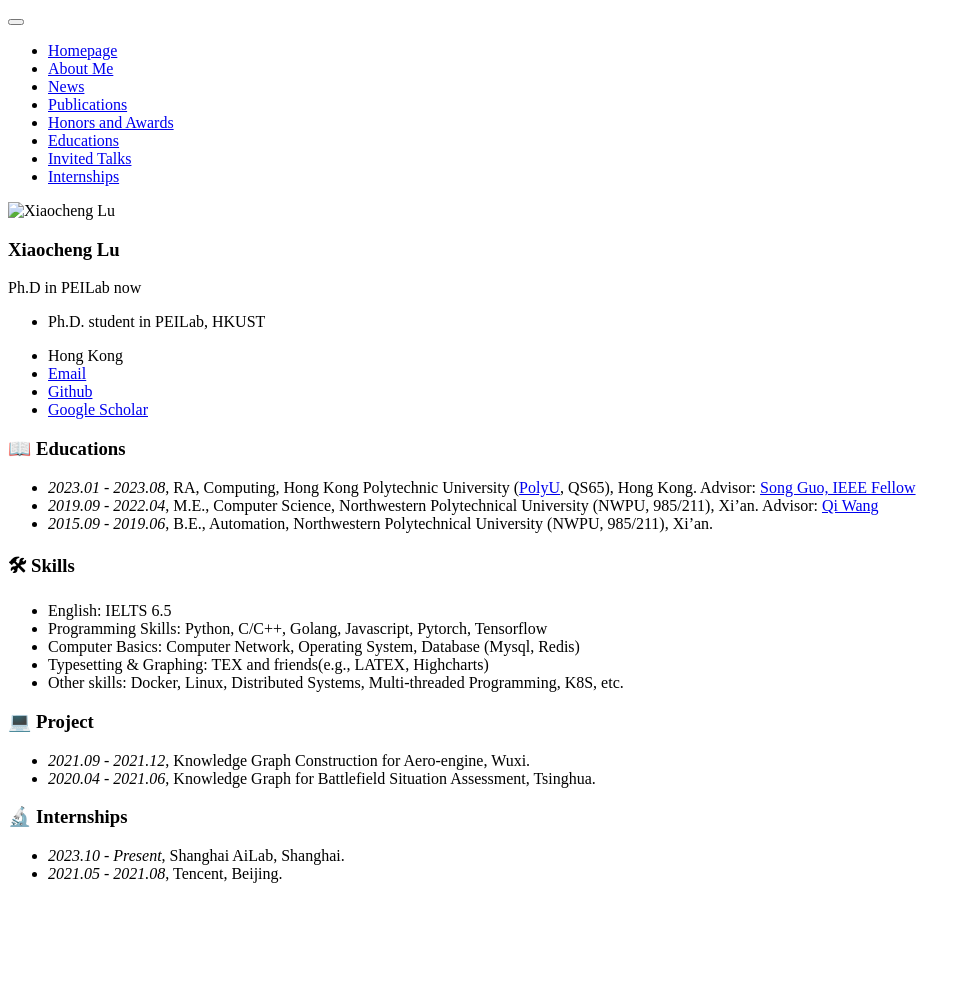
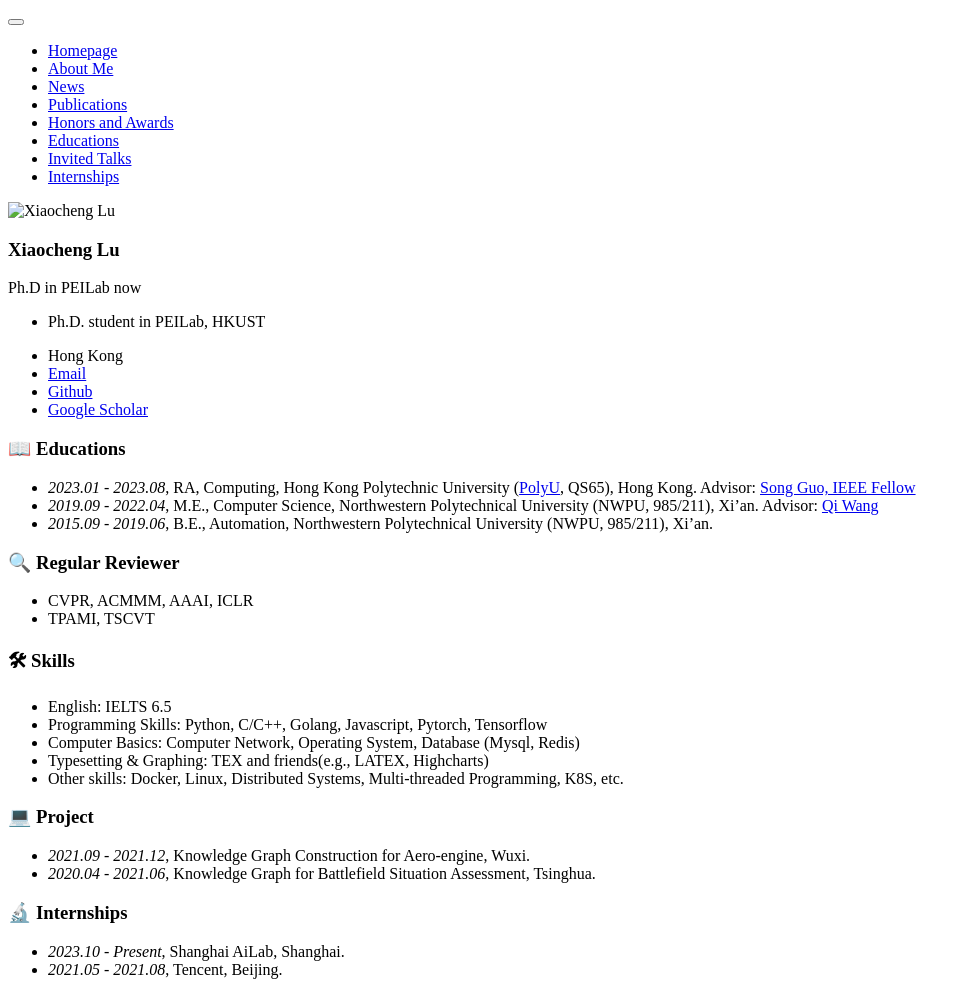
Before and after one commit to Forest-art/forest-art.github.io, a Jekyll site: the page built from _pages/includes/others.md, in a window 1280 px wide. Shown: the whole page, without its empty margins (0-970 px from the left). Built offline with Jekyll 4.4.1, drawn with Linux system fonts in a browser that asks for light colours; our own code applies the rules of GitHub Pages for plain Markdown files; before the commit the page ends 900 px from its top, so only the background shows below that.

Commit message:
Update others.md

```diff
--- a/_pages/includes/others.md
+++ b/_pages/includes/others.md
@@ -12,6 +12,9 @@ Advisor: [Song Guo, IEEE Fellow](https://cse.hkust.edu.hk/~songguo/)
 - *2021.03*, Non-autoregressive Speech Synthesis, PaperWeekly & biendata \| [\[video\]](https://www.bilibili.com/video/BV1uf4y1t7Hr/)
 - *2020.12*, Non-autoregressive Speech Synthesis, Huawei Noah's Ark Lab internal talk -->
 
+# 🔍 Regular Reviewer
+- CVPR, ACMMM, AAAI, ICLR
+- TPAMI, TSCVT
 
 # 🛠 Skills
 - English: IELTS 6.5
```
